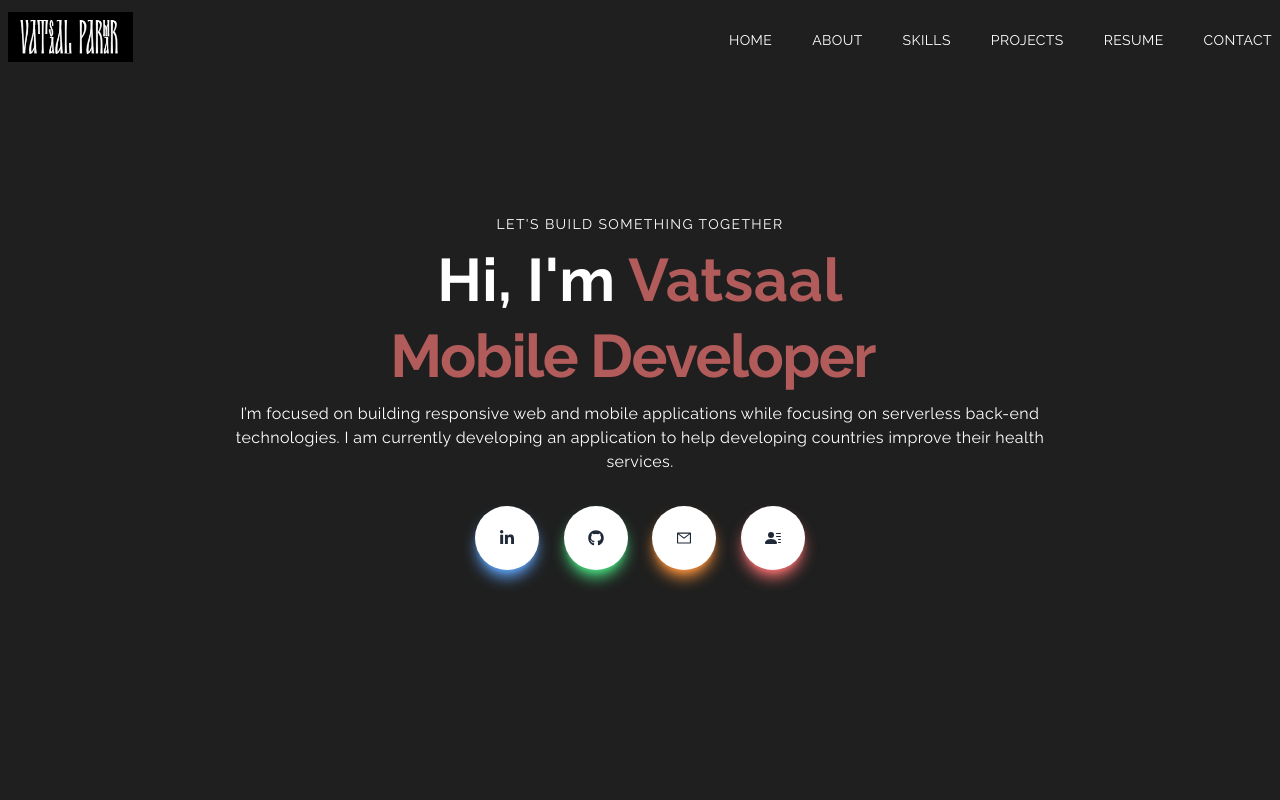
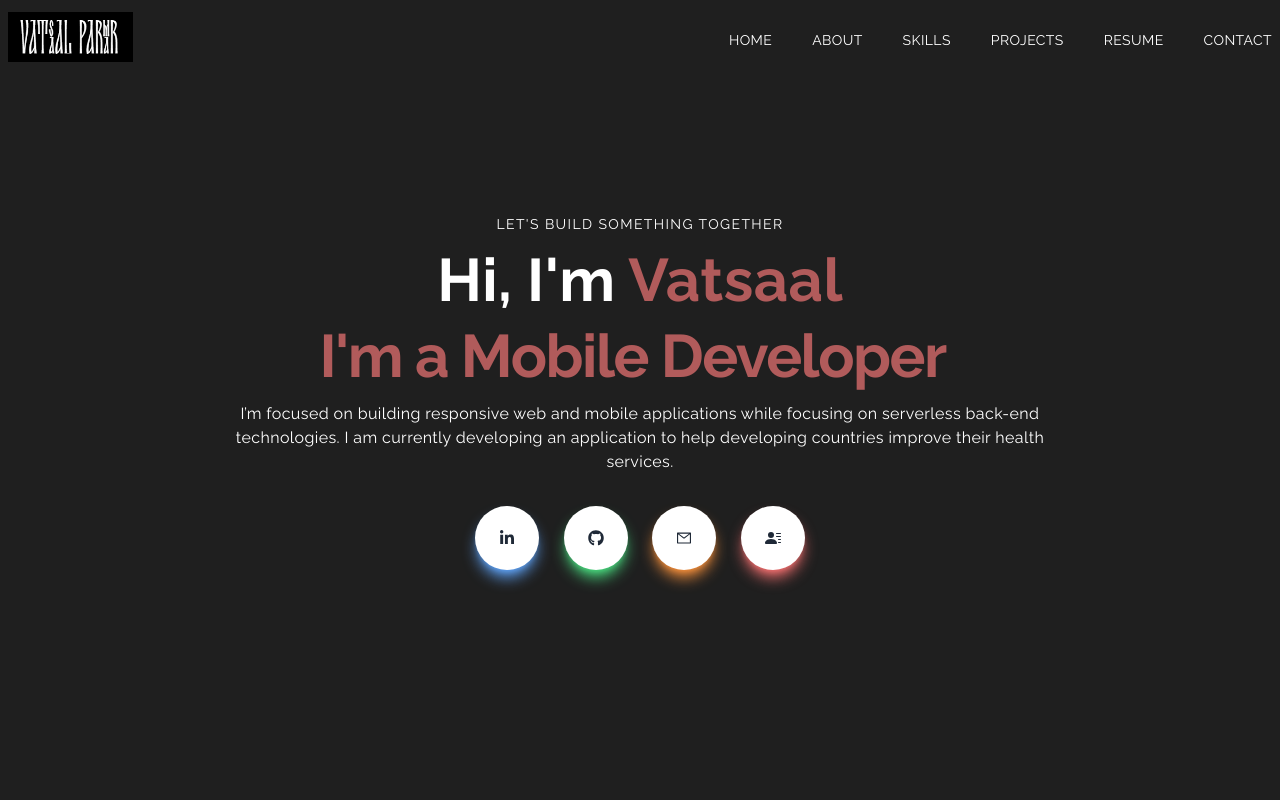
Before and after one commit to vatsalp98/portfolio-next, a Next.js app: page / in a window 1280 px wide. Shown: the top 800 px of the page. Built offline with nearby package versions, Linux system fonts and the light colour scheme.

Commit message:
small correction

```diff
--- a/components/typing/Roles.jsx
+++ b/components/typing/Roles.jsx
@@ -18,7 +18,7 @@ const Roles = ({ superpowers }) => {
         })}
         aria-label={selectedSuperpower}
       >
-        {typedSuperpower}
+        I&apos;m a {typedSuperpower}
       </span>
     </h2>
   );
```
